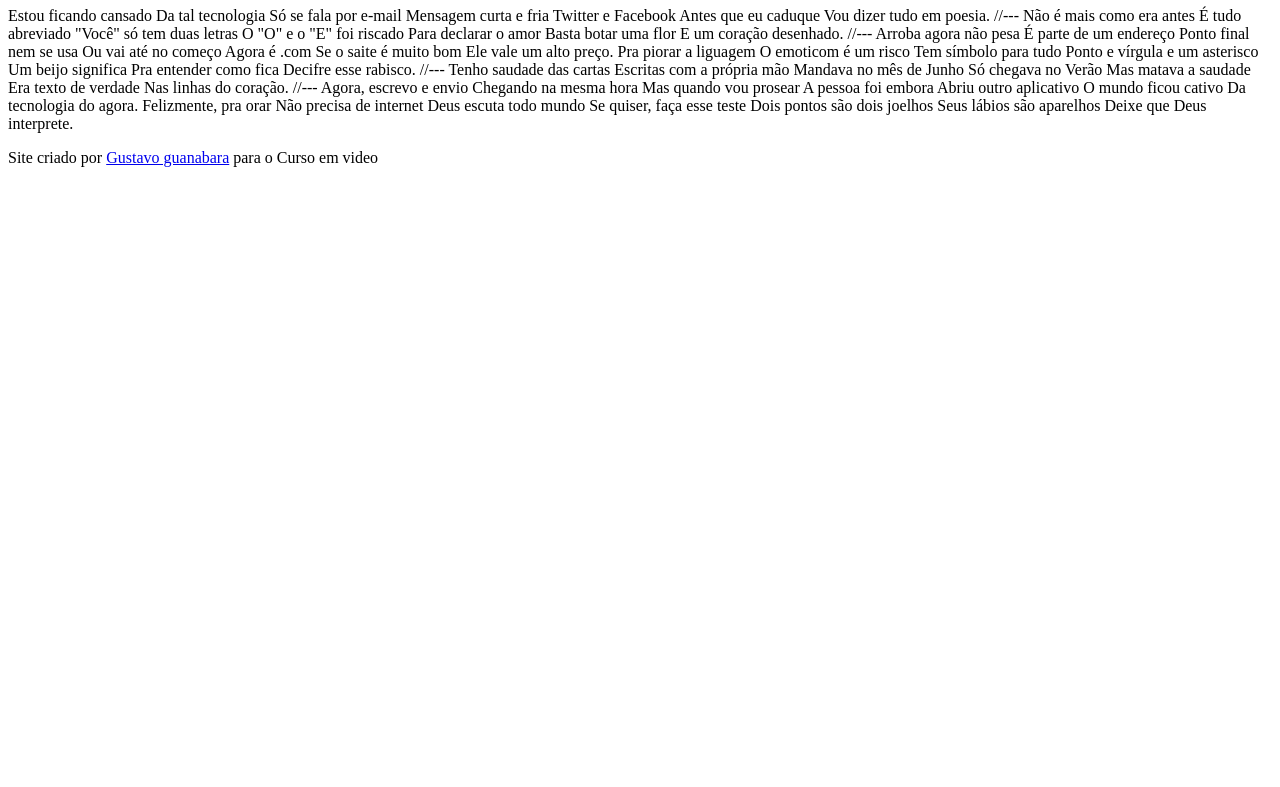
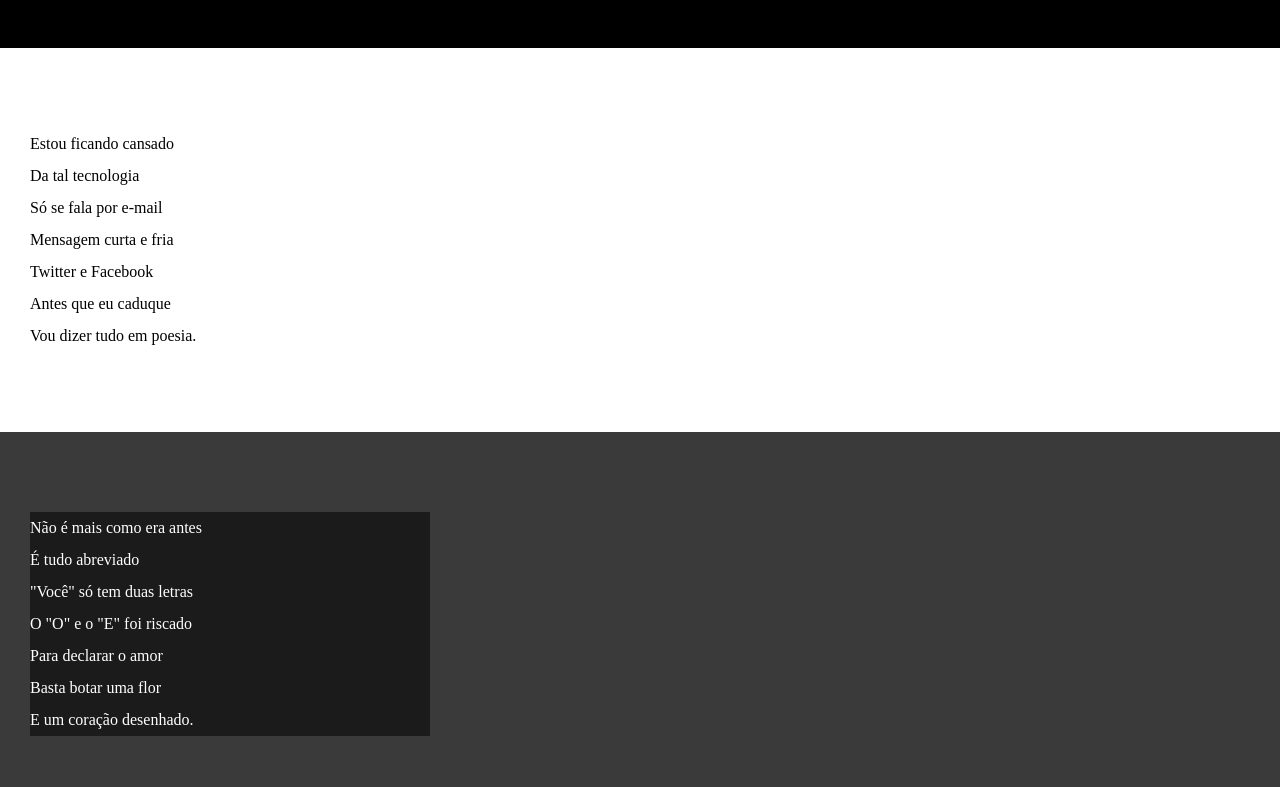
Before and after one commit to IanCbarbz/html-e-css, a plain HTML site: page exercicios/desafio-cordel/projeto-cordel.html in a window 1280 px wide. Shown: the part 107-894 px from the top of the page. Before the commit the page ends 800 px from the top, so only its background shows below. Drawn offline with Linux system fonts and the light colour scheme.

Commit message:
ATUALIZANDO PROJETO

```diff
--- a/exercicios/desafio-cordel/projeto-cordel.html
+++ b/exercicios/desafio-cordel/projeto-cordel.html
@@ -3,13 +3,11 @@
 <head>
     <meta charset="UTF-8">
     <meta name="viewport" content="width=device-width, initial-scale=1.0">
-    <style>
-
-    </style>
+    <link rel="stylesheet" href="style.css">
     <title>projeto cordel</title>
 </head>
 <body>
-    <header>
+    <header class="normal">
         <h1>
             Cordel Moderno
         </h1>
@@ -18,69 +16,81 @@
         </p>
     </header>
 
-    Estou ficando cansado
-    Da tal tecnologia
-    Só se fala por e-mail
-    Mensagem curta e fria
-    Twitter e Facebook
-    Antes que eu caduque
-    Vou dizer tudo em poesia.
+    <p>
+        <section class="normal">
+            Estou ficando cansado <br>
+            Da tal tecnologia <br>
+            Só se fala por e-mail <br>
+            Mensagem curta e fria <br>
+            Twitter e Facebook <br>
+            Antes que eu caduque <br>
+            Vou dizer tudo em poesia.
+        </section>
+    </p>
 
-    //---
 
-    Não é mais como era antes
-    É tudo abreviado
-    "Você" só tem duas letras
-    O "O" e o "E" foi riscado
-    Para declarar o amor
-    Basta botar uma flor
-    E um coração desenhado.
+        <section class="imagem ">
+            <P>
+                Não é mais como era antes <br>
+                É tudo abreviado <br>
+                "Você" só tem duas letras <br>
+                O "O" e o "E" foi riscado <br>
+                Para declarar o amor <br>
+                Basta botar uma flor <br>
+                E um coração desenhado.
+            </P>
+        </section>
 
-    //---
+        <section class="normal">
+            <P>
+                Arroba agora não pesa <br>
+                É parte de um endereço <br>
+                Ponto final nem se usa <br>
+                Ou vai até no começo <br>
+                Agora é .com <br>
+                Se o saite é muito bom <br>
+                Ele vale um alto preço. <br>
+                Pra piorar a liguagem <br>
+                O emoticom é um risco <br>
+                Tem símbolo para tudo <br>
+                Ponto e vírgula e um asterisco <br>
+                Um beijo significa <br>
+                Pra entender como fica <br>
+                Decifre esse rabisco.
+            </P>
+        </section>
 
-    Arroba agora não pesa
-    É parte de um endereço
-    Ponto final nem se usa
-    Ou vai até no começo
-    Agora é .com
-    Se o saite é muito bom
-    Ele vale um alto preço.
+        <section class="imagem">
+            <P>
+                Tenho saudade das cartas <br>
+                Escritas com a própria mão <br>
+                Mandava no mês de Junho <br>
+                Só chegava no Verão <br>
+                Mas matava a saudade <br>
+                Era texto de verdade <br>
+                Nas linhas do coração.
+            </P>
+        </section>
 
-    Pra piorar a liguagem
-    O emoticom é um risco
-    Tem símbolo para tudo
-    Ponto e vírgula e um asterisco
-    Um beijo significa
-    Pra entender como fica
-    Decifre esse rabisco.
+        <section class="normal">
+            <P>
+                Agora, escrevo e envio <br>
+                Chegando na mesma hora <br>
+                Mas quando vou prosear <br>
+                A pessoa foi embora <br>
+                Abriu outro aplicativo <br>
+                O mundo ficou cativo <br>
+                Da tecnologia do agora.
+                Felizmente, pra orar <br>
+                Não precisa de internet <br>
+                Deus escuta todo mundo <br>
+                Se quiser, faça esse teste <br>
+                Dois pontos são dois joelhos <br>
+                Seus lábios são aparelhos <br>
+                Deixe que Deus interprete
+            </P>
+        </section>
 
-    //---
-
-    Tenho saudade das cartas
-    Escritas com a própria mão
-    Mandava no mês de Junho
-    Só chegava no Verão
-    Mas matava a saudade
-    Era texto de verdade
-    Nas linhas do coração.
-
-    //---
-
-    Agora, escrevo e envio
-    Chegando na mesma hora
-    Mas quando vou prosear
-    A pessoa foi embora
-    Abriu outro aplicativo
-    O mundo ficou cativo
-    Da tecnologia do agora.
-
-    Felizmente, pra orar
-    Não precisa de internet
-    Deus escuta todo mundo
-    Se quiser, faça esse teste
-    Dois pontos são dois joelhos
-    Seus lábios são aparelhos
-    Deixe que Deus interprete.
     <footer>
         <p>Site criado por <a href="https://github.com/gustavoguanabara" target="_blank">Gustavo guanabara</a> para o Curso em video</p>
     </footer>
--- /dev/null
+++ b/exercicios/desafio-cordel/style.css
@@ -0,0 +1,53 @@
+@charset "UTF-8";
+*{
+    margin: 0px;
+    padding: 0px;
+}
+    html, body{
+        min-width: 100vh;
+        background-color: darkgray;
+    }
+    header{
+        background-color: black;
+        color: white;
+        text-align: center;
+    }
+    header >h1{
+        padding-top: 50px;
+        font-variant: small-caps;
+    }
+    header > p{
+        padding-bottom: 50px;
+    }
+    a{
+        color: white;
+        text-decoration: none;
+        font-weight: bolder;
+    }
+    a:hover{
+        text-decoration: underline;
+    }
+    section{
+        padding-top: 10vh;
+        padding-bottom: 10vh;
+        line-height: 2em;
+        padding-left: 30px;
+    }
+    section.normal{
+        background-color: white;
+        color: black;
+    }
+    section.imagem{
+        background-color: rgba(0, 0, 0, 0.654);
+        color: white;
+    }
+    section.imagem > p{
+        background-color: rgba(0, 0, 0, 0.539);
+        width: 400px;
+    }
+    footer{
+        background-color: black;
+        color: white;
+        text-align: center;
+        padding: 10px;
+    }
```
